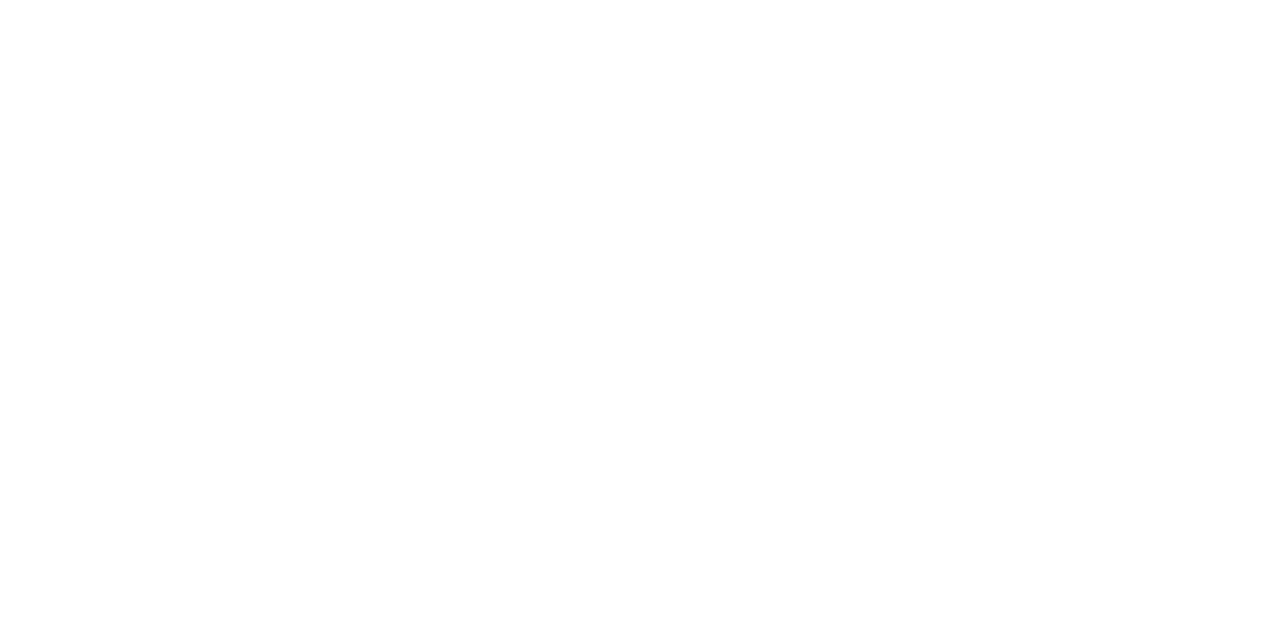
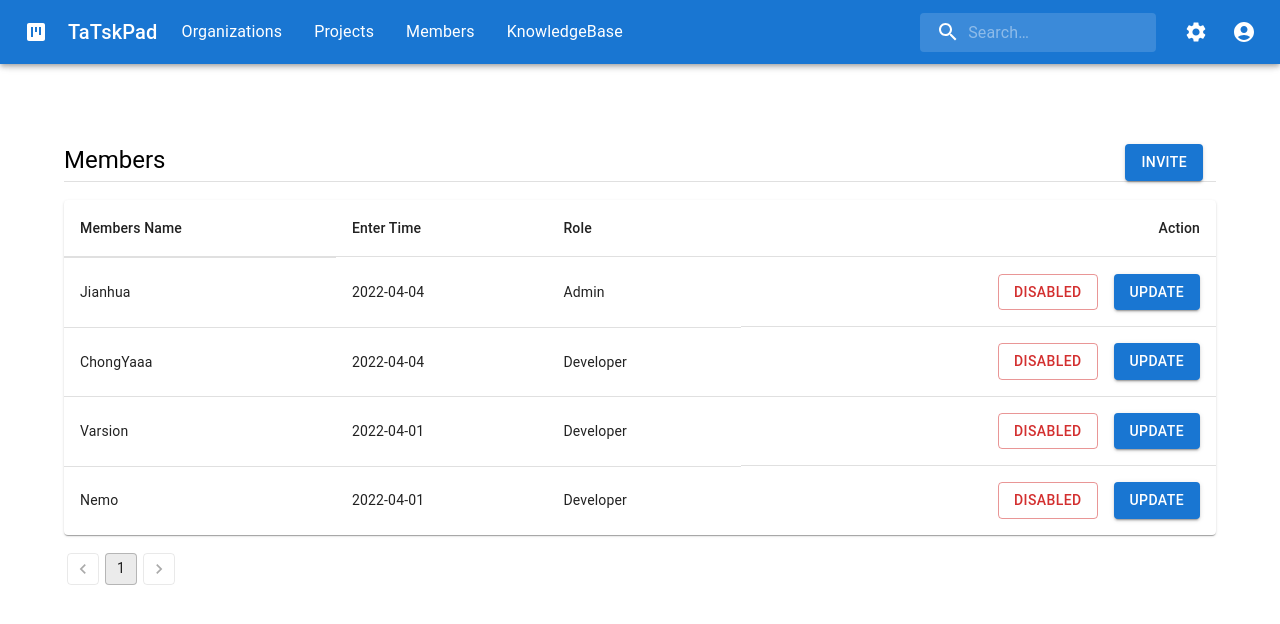
Before and after one commit to Varsion/TaTskPad-Front, a React (Create React App) app: page /members in a window 1280 px wide. Before the commit this address had no page. Shown: the top 624 px of the page. Built offline with nearby package versions, Linux system fonts and the light colour scheme.

Commit message:
refactor: refactor the Role pages

```diff
--- a/src/pages/Role/Member.tsx
+++ b/src/pages/Role/Member.tsx
@@ -5,11 +5,13 @@
   TableCell, TableContainer,
   TableRow, Paper,Button, Stack, Pagination
 } from '@mui/material';
+import HeaderBar from "../../components/Items/HeaderBar";
 
-export default function Members(){
+const Members = () => {
   return (
     <Container sx={{ flexGrow: 1, bgcolor: 'background.paper', display: 'column', mt:10 }}>
       <Toolbar />
+      <HeaderBar />
       <Box display={'flex'}>
         <Typography variant="h5">
           Members
@@ -117,9 +119,11 @@
       <br />
 
       <Box>
-      <Pagination count={10} variant="outlined" shape="rounded" />
+        <Pagination count={1} variant="outlined" shape="rounded" />
       </Box>
 
     </Container>
   );
 }
+
+export default Members;
--- a/src/pages/Role/Permission.tsx
+++ b/src/pages/Role/Permission.tsx
@@ -5,11 +5,13 @@
   TableCell, TableContainer, TableHead, TableRow, Paper,
   Checkbox, FormControlLabel, Button, Stack
 } from '@mui/material';
+import HeaderBar from "../../components/Items/HeaderBar";
 
-export default function Permission() {
+const Permissions = () =>{
   return (
     <Container sx={{ flexGrow: 1, bgcolor: 'background.paper', display: 'column', mt:10 }}>
       <Toolbar />
+      <HeaderBar />
       <Typography variant="h5">
         Admin
       </Typography>
@@ -107,3 +109,5 @@
     </Container>
   );
 }
+
+export default Permissions;
--- a/src/pages/Role/Role.tsx
+++ b/src/pages/Role/Role.tsx
@@ -5,11 +5,13 @@
   TableCell, TableContainer,
   TableRow, Paper,Button, Stack
 } from '@mui/material';
+import HeaderBar from "../../components/Items/HeaderBar";
 
-export default function Role(){
+const Roles = () => {
   return (
     <Container sx={{ flexGrow: 1, bgcolor: 'background.paper', display: 'column', mt:10 }}>
       <Toolbar />
+      <HeaderBar />
       <Box display={'flex'}>
         <Typography variant="h5">
           Roles
@@ -98,3 +100,5 @@
     </Container>
   );
 }
+
+export default Roles;
--- a/src/router/router.tsx
+++ b/src/router/router.tsx
@@ -9,6 +9,9 @@
 import Backlog from "../pages/Kanban/Backlog";
 import Issue from "../pages/Issue/Issue";
 import CreateIssue from "../pages/Issue/CreateIssue";
+import Members from "../pages/Role/Member";
+import Roles from "../pages/Role/Role";
+import Permissions from "../pages/Role/Permission";
 
 export default function Router() {
   return (
@@ -25,6 +28,10 @@
         <Route path="/:organizationId/project" element={<Project />} />
         <Route path="/dashboard" element={<Dashboard />} />
 
+        <Route path="/members" element={<Members />} />
+        <Route path="/roles" element={<Roles />} />
+        <Route path="/permissions/:roleId" element={<Permissions />} />
+
         <Route path="/issue/:keyNumber" element={<Issue />} />
         <Route path="/issue/:projectId/create" element={<CreateIssue />} />
       </Routes>
```
Lines whose indentation alone changed are shown as unchanged.
